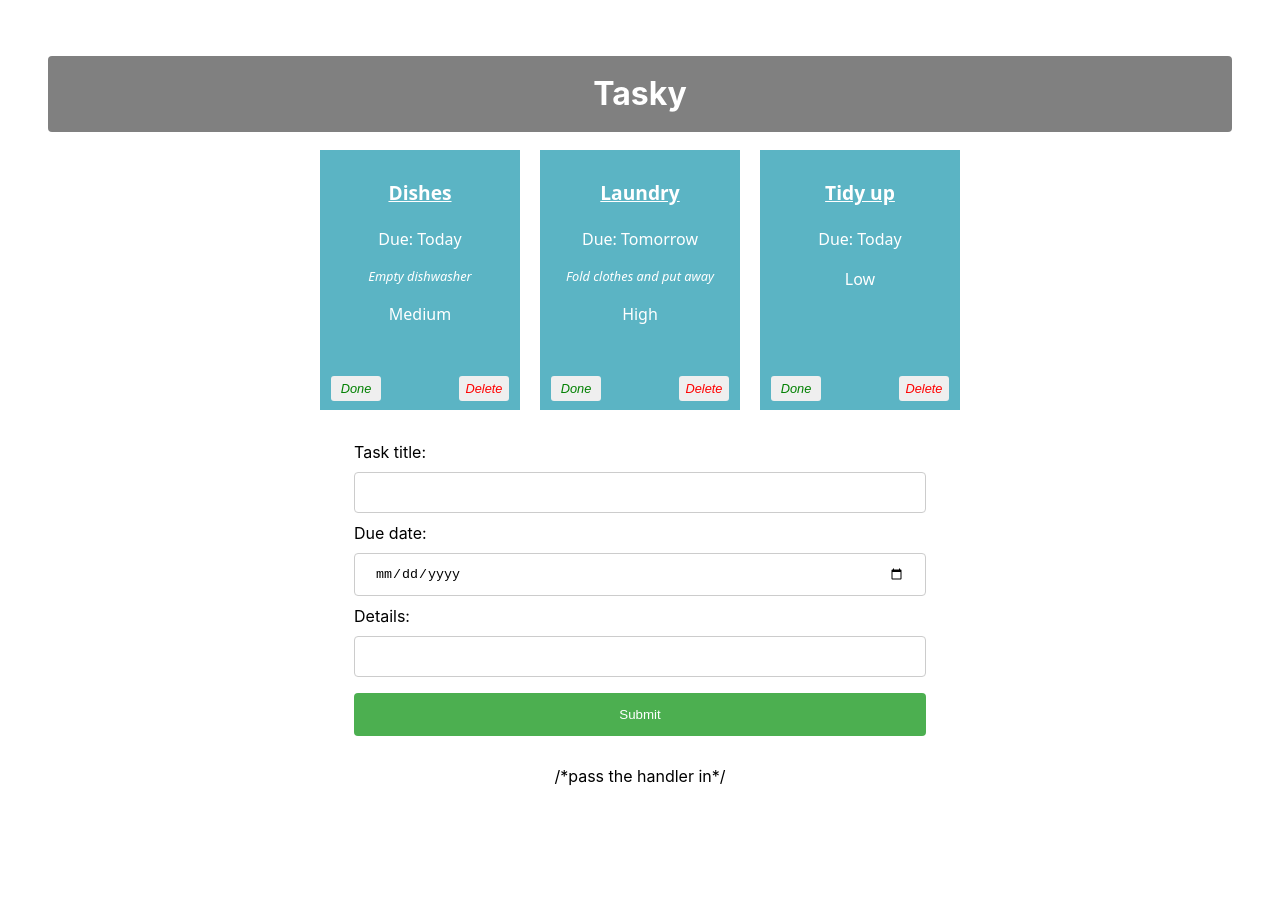
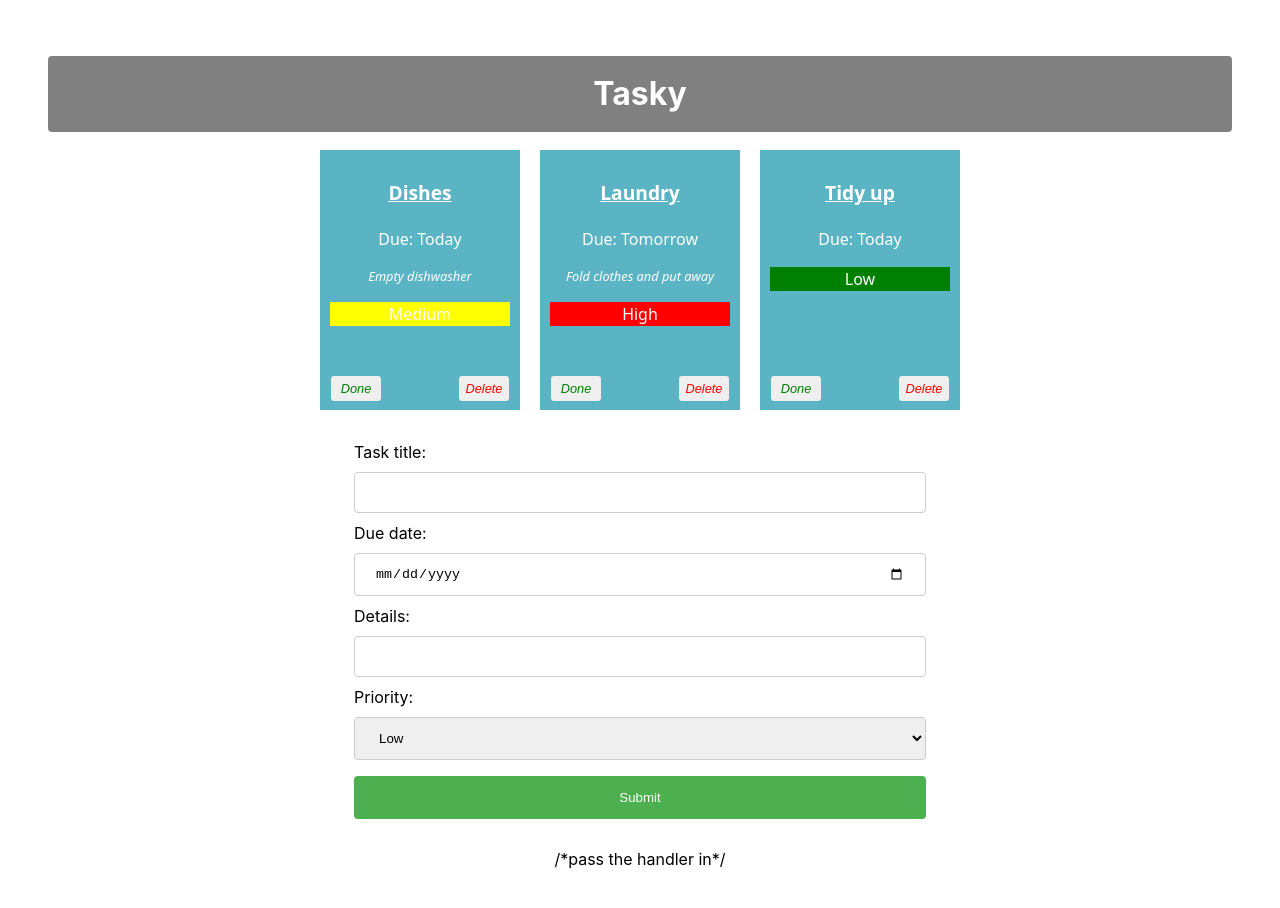
Before and after one commit to ryanJackman05/react-basics-labs, a React (Vite) app in the folder labSetup/: page / in a window 1280 px wide. Shown: the top 908 px of the page. Before the commit the page ends 836 px from the top, so only its background shows below. Built offline with nearby package versions, Linux system fonts and the light colour scheme.

Commit message:
Tasky Lab 2b - Exercises done

```diff
--- a/labSetup/src/App.css
+++ b/labSetup/src/App.css
@@ -87,6 +87,15 @@
 input[type=submit]:hover {
   background-color: #45a049;
 }
+select {
+  width: 100%;
+  padding: 12px 20px;
+  margin: 8px 0;
+  display: inline-block;
+  border: 1px solid #ccc;
+  border-radius: 4px;
+  box-sizing: border-box;
+}
 form {
   text-align: left;
   width: 50%;
--- a/labSetup/src/App.jsx
+++ b/labSetup/src/App.jsx
@@ -31,6 +31,9 @@
           break;
       case "deadline":
           form.deadline = event.target.value;
+          break;
+      case "priority":
+          form.priority = event.target.value;
           break;
       default:
           form = formState;
--- a/labSetup/src/components/Form.jsx
+++ b/labSetup/src/components/Form.jsx
@@ -19,6 +19,14 @@
             Details:
             <input type="text" name="description" onChange={(event) => props.change(event)}/>
         </label>
+        <label>
+            Priority:
+            <select name="priority" onChange={(event) => props.change(event)}>
+                <option value="Low">Low</option>
+                <option value="Medium">Medium</option>
+                <option value="High">High</option>
+            </select>
+        </label>
         <input type="submit" value="Submit"/>
       </form>
     </div>
--- a/labSetup/src/components/Task.jsx
+++ b/labSetup/src/components/Task.jsx
@@ -7,7 +7,7 @@
             <p class="title">{props.title} </p>
             <p>Due: {props.deadline} </p>
             <p class="desc">{props.description}</p>
-            <p class="priority">{props.priority}</p>
+            <p class="priority" style={{backgroundColor: props.priority == "High" ? 'red' : (props.priority == "Medium" ? 'yellow' : 'green')}}>{props.priority}</p>
             <button onClick={props.markDone} className='doneButton'>Done</button>
             <button className='deleteButton' onClick={props.deleteTask}>Delete</button>
         </div>
```
